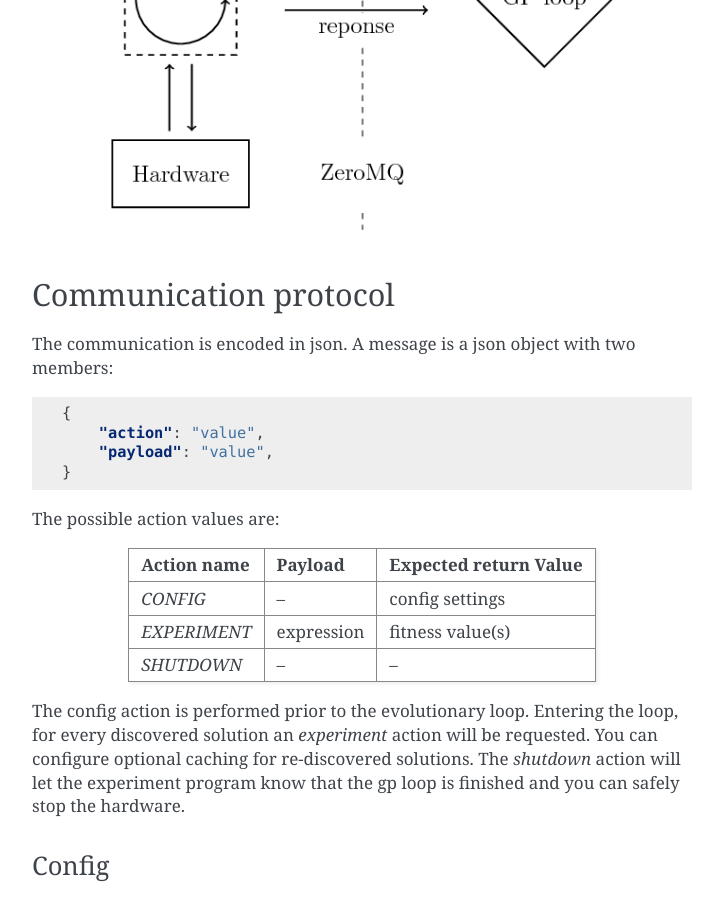
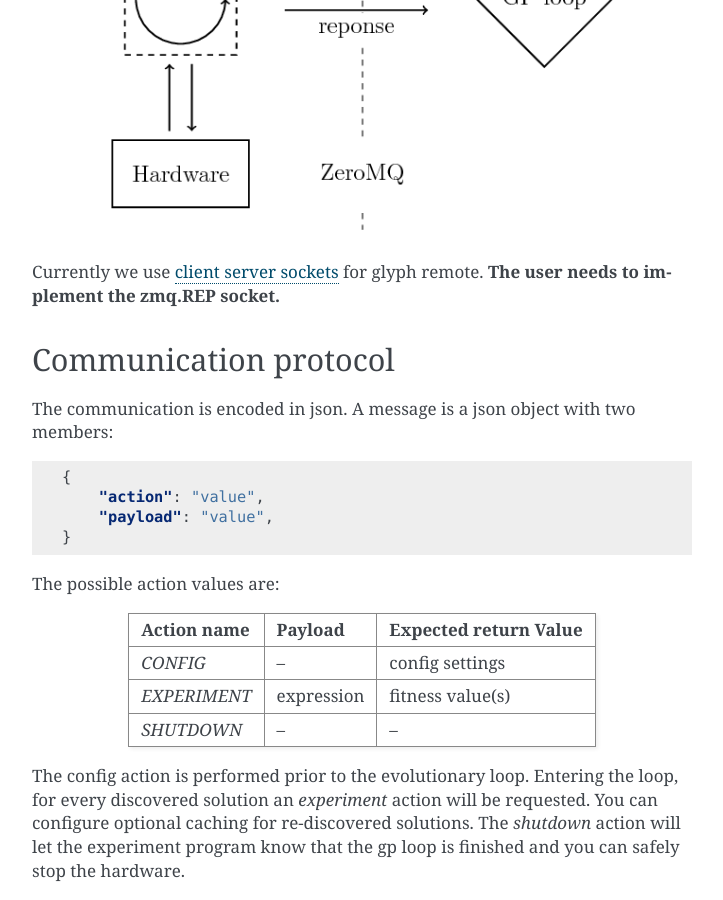
Before and after one commit to Ambrosys/glyph, a Sphinx documentation site: the page built from doc/source/concepts/glyph_remote.rst, in a window 1280 px wide and 900 px high, scrolled down 770 px. Shown: the whole window, without its empty margins (388-1111 px from the left). Built offline with Sphinx 7.4.7, drawn with Linux system fonts in a browser that asks for light colours.

Commit message:
python version to readme. socket type to doc

```diff
--- a/doc/source/concepts/glyph_remote.rst
+++ b/doc/source/concepts/glyph_remote.rst
@@ -25,6 +25,8 @@ needs to understand the communication protocol defined in
 
 .. figure:: ../_static/communication.png
    :alt:
+
+Currently we use `client server sockets <http://learning-0mq-with-pyzmq.readthedocs.io/en/latest/pyzmq/patterns/client_server.html/>`_ for glyph remote. **The user needs to implement the zmq.REP socket.**
 
 Communication protocol
 ----------------------
```
Also changed, not shown: README.rst (+9 -1 lines).
